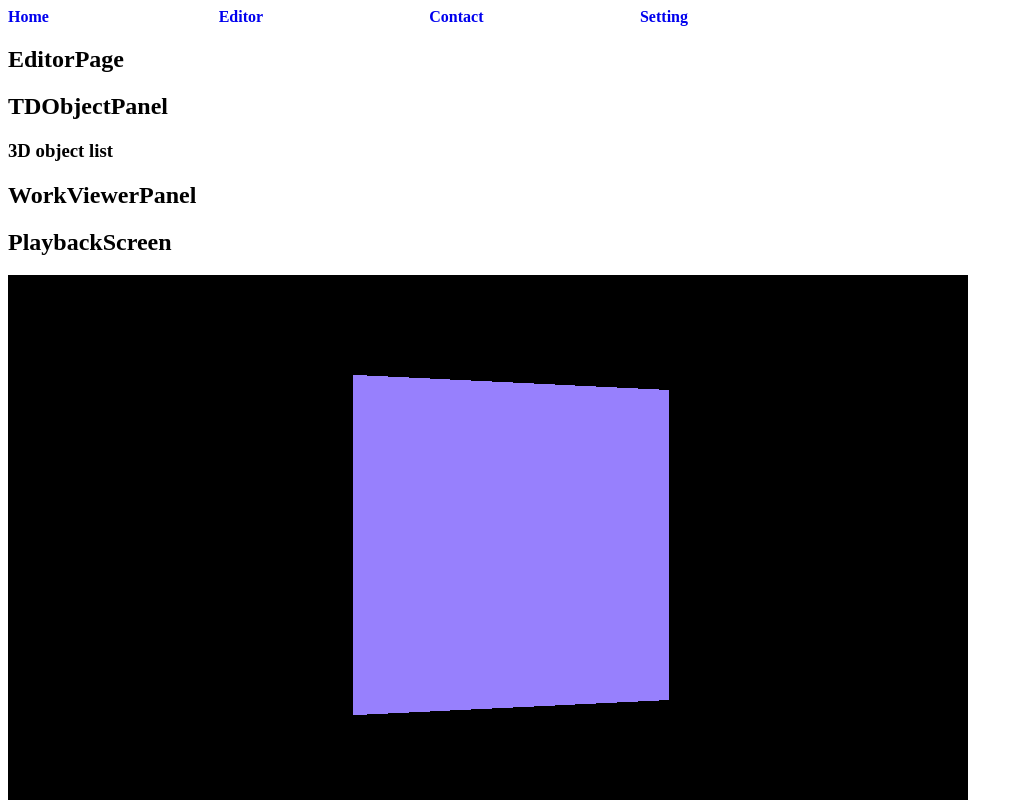
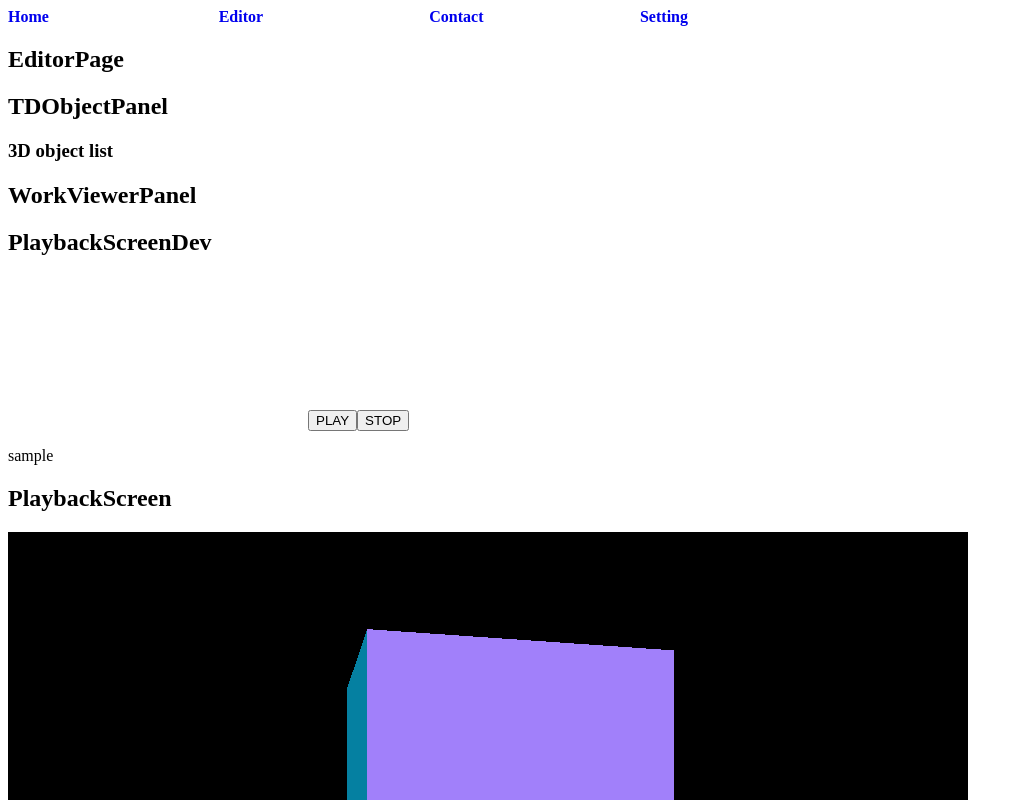
Before and after one commit to tiki-torches/GenerativeArtTemplate, a React app in the folder frontend/: page /editor in a window 1280 px wide. Shown: the top 800 px of the page, without its empty margins (0-1023 px from the left). Built offline with nearby package versions, Linux system fonts and the light colour scheme; the HTML template or start-up script is replaced by a standard one.

Commit message:
add #3 Engineの基本的な構成部品および利用サンプルを作成

```diff
--- /dev/null
+++ b/frontend/src/Components/Molecules/PlaybackScreenDev.tsx
@@ -0,0 +1,79 @@
+import React, { useEffect, useState } from "react";
+import { WorkPlayerInterface } from "../../Engine/WorkComponents/InterfacesAndTypes/Interfaces";
+import WorkPlayerForRAW from "../../Engine/WorkComponents/WorkPlayer/WorkPlayerForRAW";
+import TDModelFactory from "../../Engine/Utils/Factories/TDModelFactory";
+
+/**
+ * Outline	: XXXするComponent
+ * Logic		: - AAAをBBBにする
+ *            - 親ComponentからCCCを受け取り、DDDとしたものを子Componentに渡す
+ * View			: - KKKをリスト表示する
+ */
+
+// Type Declaration of Props
+type Props = {
+  sampleProp ?: any;
+}
+
+export const PlaybackScreenDev : React.FC<Props> = ({ sampleProp }) => {
+
+  // ___ state ___ ___ ___ ___ ___
+  const [ sampleState, setSampleState ] = useState<any>("sample");
+  const [ workPlayer, setWorkPlayer ] = useState<WorkPlayerInterface>();
+  const [ intervalID, setIntervalID ] = useState<any>();
+
+
+  // ___ use effect ___ ___ ___ ___ ___
+  // useEffect( () => { console.log(sampleState) }, [ sampleState ] );
+  useEffect( () => { construct() }, [ ] );  // 初回レンダー時のみ実行 useEffectに空配列を渡すことで初回のみに限定できる
+  // useEffect( () => { play() }, [] );     // 描画処理はdidMount後の実行でなければ、null参照エラー（Cannot read property 'width' of null）が発生する
+
+  // ___ event handler ___ ___ ___ ___ ___
+  const handleChange = (e : React.ChangeEvent<HTMLInputElement>) => {
+  };
+
+  // ___ method ___ ___ ___ ___ ___
+  const test = () => {
+    console.log('test');
+  }
+
+  const construct = () => {
+    const canvas: HTMLCanvasElement = document.querySelector("#canvasDev") as HTMLCanvasElement;
+    const workPlayer = new WorkPlayerForRAW(canvas);
+    setWorkPlayer(workPlayer);
+  }
+
+  const play = () => {
+    const sample = TDModelFactory.createSample();
+    workPlayer?.play(sample);
+    let intervalID = setInterval(update, 1000);
+    setIntervalID(intervalID);
+  };
+
+  const stop = () => {
+    workPlayer?.stop();
+    clearInterval(intervalID);
+  }
+
+  const update = () => {
+    workPlayer?.tdModelMemo?
+
+      setSampleState(JSON.stringify(workPlayer?.tdModelMemo))
+      :
+      setSampleState("undefined");
+
+  }
+
+  return (
+    <div>
+      <h2>{ PlaybackScreenDev.name }</h2>
+      <canvas id = 'canvasDev'/>
+      <button onClick = { play }>PLAY</button>
+      <button onClick = { stop }>STOP</button>
+      <p> { sampleState } </p>
+    </div>
+  );
+
+};
+
+export default PlaybackScreenDev
--- a/frontend/src/Components/Organisms/WorkViewerPanel.tsx
+++ b/frontend/src/Components/Organisms/WorkViewerPanel.tsx
@@ -1,5 +1,7 @@
 import React, { useEffect, useState } from "react";
 import { PlaybackScreen } from "../Molecules/PlaybackScreen"
+import { PlaybackScreenDev } from "../Molecules/PlaybackScreenDev"
+
 
 /**
  * Outline	: XXXするComponent
@@ -35,6 +37,7 @@ export const WorkViewerPanel : React.FC<Props> = ({ sampleProp }) => {
   return (
     <div>
       <h2>{ WorkViewerPanel.name }</h2>
+      <PlaybackScreenDev/>
       <PlaybackScreen/>
     </div>
   );
--- /dev/null
+++ b/frontend/src/Engine/Utils/Factories/TDModelFactory.ts
@@ -0,0 +1,17 @@
+import TDModelForRAW from "../../WorkComponents/TDModels/TDModelForRAW"
+import EffectRoll from "../../../Engine/WorkComponents/Effects/EffectRoll";
+
+
+class TDModelFactory{
+
+  static createSample() {
+    const sampleTDModel = new TDModelForRAW(1, "CUBE");
+    const sampleEffect = new EffectRoll(1);
+    sampleTDModel.effectsList.push(sampleEffect);
+    return sampleTDModel
+  }
+
+}
+
+
+export default TDModelFactory
--- /dev/null
+++ b/frontend/src/Engine/WorkComponents/Effects/EffectRoll.tsx
@@ -0,0 +1,38 @@
+import { EffectInterface } from "../InterfacesAndTypes/Interfaces";
+import { EffectParameter, EffectType, TDModelType } from "../InterfacesAndTypes/Types";
+import TDModelProperty from "../TDModels/TDModelProperty";
+
+
+/**
+ *
+ */
+class EffectRoll implements EffectInterface{
+
+  // メタデータ
+  uid     : number;
+  type    : EffectType  = "ROLL";
+  priority: number      = 10;       // Effectの適用順位（値が大きいほど優先度が高い）
+
+  // Effect適用時に用いるパラメータ
+  parameter  : EffectParameter;
+
+  constructor(uid: number){
+    this.uid = uid;
+  }
+
+
+  /**
+   * Effect適用後のpropertyを算出し返すメソッド
+   * @param property
+   * @param parameter
+   */
+  calc(property: TDModelProperty, parameter: any): TDModelProperty{
+    const calcuatedProp: TDModelProperty = { ...property };
+    calcuatedProp.rotation.x = calcuatedProp.rotation.x + 10;
+    return calcuatedProp
+  }
+
+}
+
+
+export default EffectRoll
--- a/frontend/src/Engine/WorkComponents/InterfacesAndTypes/Types.tsx
+++ b/frontend/src/Engine/WorkComponents/InterfacesAndTypes/Types.tsx
@@ -4,4 +4,8 @@ export type EffectParameter = any;
 
 // TDModel
 export type TDModelType = "CUBE" | "BALL";
-export type TDModelProperty = any;
+
+// General
+export type Vector      = { x: number, y: number, z: number }
+export type Coordinate  = { x: number, y: number, z: number }
+export type Color       = { r: number, g: number, b: number }
--- /dev/null
+++ b/frontend/src/Engine/WorkComponents/TDModels/TDModelForRAW.tsx
@@ -0,0 +1,50 @@
+import { TDModelInterface } from "../InterfacesAndTypes/Interfaces";
+import { EffectInterface } from "../InterfacesAndTypes/Interfaces";
+import { TDModelType } from "../InterfacesAndTypes/Types";
+import TDModelProperty from "./TDModelProperty";
+
+
+/**
+ * 基本的なTDModel
+ * 各種レンダリングライブラリ向けに変換する素として使用する
+ */
+class TDModelForRAW implements TDModelInterface{
+
+  // メタデータ
+  uid       : number;
+  type      : TDModelType;
+
+  // 実際にレンダリングの対象となる3Dモデルデータ
+  tdObject: any;
+
+  // 3Dモデルの状態（表示位置・色・移動速度 など）を示す情報
+  property: TDModelProperty;
+
+  // 適用するEffectの一覧
+  effectsList: Array<EffectInterface>;
+
+  constructor(uid: number, type: TDModelType){
+    this.uid  = uid;
+    this.type = type;
+    this.tdObject     = undefined;    // RAW形式はレンダリングを行わないため、3Dモデルデータは不要
+    this.property     = new TDModelProperty;
+    this.effectsList  = [];
+  }
+
+
+  /**
+   * Effectを適用した後のPropertyを算出するメソッド
+   * @param property
+   */
+  calcPropEffectsApplied(property: TDModelProperty, effectsList: Array<EffectInterface>): TDModelProperty{
+    let calcuatedProp = { ...property };
+    effectsList.forEach( (effect) => {
+      calcuatedProp = effect.calc(calcuatedProp, effect.parameter);
+    });
+    return calcuatedProp
+  }
+
+}
+
+
+export default TDModelForRAW
--- /dev/null
+++ b/frontend/src/Engine/WorkComponents/TDModels/TDModelProperty.tsx
@@ -0,0 +1,23 @@
+import { Color, Coordinate, Vector } from "../InterfacesAndTypes/Types";
+
+
+/**
+ * 3Dモデルの状態を示す情報
+ */
+class TDModelProperty {
+
+  position: Coordinate;
+  vector  : Vector;
+  rotation: Vector;
+  color   : Color;
+
+  constructor(){
+    this.position = { x: 0, y: 0, z: 0 };
+    this.vector   = { x: 0, y: 0, z: 0 };
+    this.rotation = { x: 0, y: 0, z: 0 };
+    this.color    = { r: 0, g: 0, b: 0 };
+  }
+
+}
+
+export default TDModelProperty
--- /dev/null
+++ b/frontend/src/Engine/WorkComponents/WorkPlayer/WorkPlayerForRAW.tsx
@@ -0,0 +1,76 @@
+import { TDModelInterface, WorkPlayerInterface } from "../InterfacesAndTypes/Interfaces";
+
+/**
+ * 基本的なTDModel
+ * 各種レンダリングライブラリ向けに変換する素として使用する
+ */
+class WorkPlayerForRAW implements WorkPlayerInterface{
+
+  // 作品を描画するエリアとなるHTMLcanvas要素
+  canvas    : HTMLCanvasElement;
+
+  // 作品の再生状況の管理用プロパティ
+  tdModelMemo : TDModelInterface | undefined;
+  reqAnmID    : number;     // アニメーションの実行回数（実行フレーム数）を保持するプロパティ
+  isPlaying   : Boolean;
+
+  constructor(canvas: HTMLCanvasElement){
+    this.tdModelMemo  = undefined;
+    this.canvas       = canvas;
+    this.reqAnmID     = 0;
+    this.isPlaying    = false;
+  }
+
+  /**
+   * Outline    : 作品の再生を開始（再開）するメソッド
+   * SideEffect : - tdModelMemoを更新する
+   *              - reqAnmIDを更新する
+   *              - isPlayingフラグを更新する
+   * @param tdModel
+   */
+  play(tdModel: TDModelInterface): void{
+
+    // TDModelを複製 （元オブジェクトへの非明示的な変更を避ける目的）
+    const repTDModel = { ...tdModel };
+
+    // ループ処理を定義
+    const tick = () => {
+
+      /** TDModelにEffectを適用 */
+
+      // Effect適用後のPropを算出し、TDModelに反映
+      const propEffectsApplied  = tdModel.calcPropEffectsApplied(repTDModel.property, repTDModel.effectsList);
+      repTDModel.property       = propEffectsApplied;
+
+      /** レンダリングを実行 （レンダリングライブラリに3Dオブジェクトの表示状態の変更を伝える） */
+
+      // Propの情報をもとに、レンダリング対象の3Dオブジェクトの表示情報（位置・色 など）を更新
+      // tdModel.tdObject.position = tdModel.property.position;
+
+      // レンダリングを実行
+      // renderer.render();
+
+      // 本処理をフレーム更新時に発火するよう登録
+      const reqAnmID = requestAnimationFrame(tick);
+
+      /** SideEffect系 */
+      this.tdModelMemo  = repTDModel; // Effect適用後のTDModelを保存
+      this.reqAnmID     = reqAnmID;   // 本処理のアニメーションIDを保存
+      this.isPlaying    = true;
+    }
+
+    // ループ処理をキック
+    tick();
+
+  }
+
+  /**
+   * 作品の再生を停止（中断）するメソッド
+   */
+  stop(): void{
+    cancelAnimationFrame(this.reqAnmID);
+  }
+
+}
+
+export default WorkPlayerForRAW
```
Also changed, not shown: frontend/src/Engine/WorkComponents/InterfacesAndTypes/Interfaces.tsx (+39 -10 lines), frontend/src/Components/Molecules/sample.txt (deleted).
